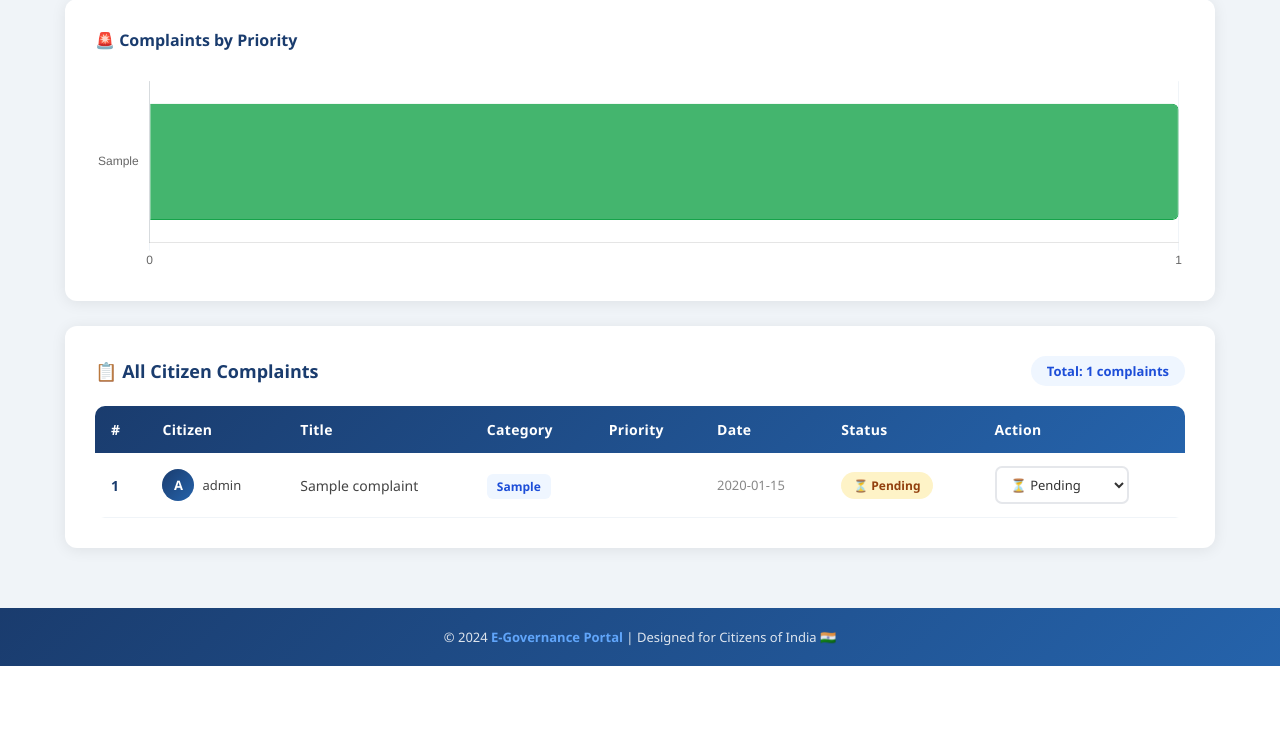
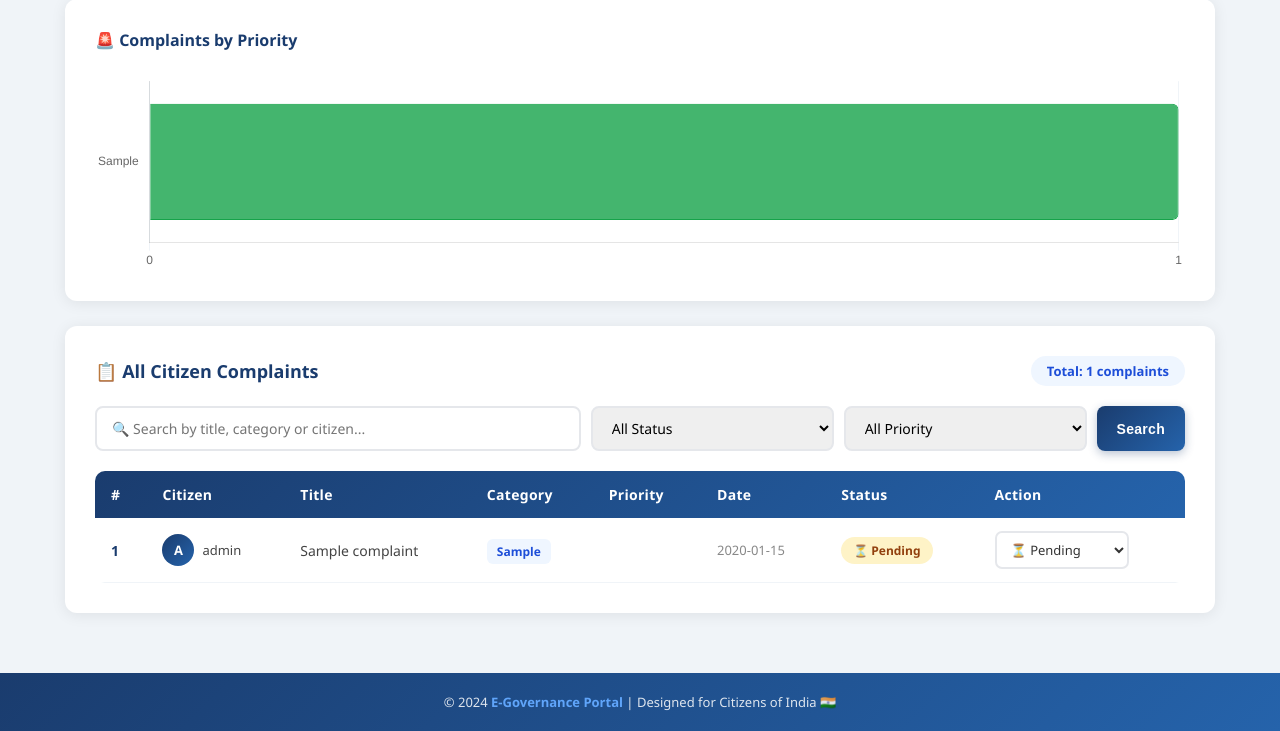
Before and after one commit to shivnandan-kumar/egovportal, a Flask app: page /admin in a window 1280 px wide. Shown: the part 782-1513 px from the top of the page. Before the commit the page ends 1448 px from the top, so only its background shows below. Run offline with Flask 3, Linux system fonts and the light colour scheme; the visitor is signed in with stand-in values (Sample User, id 1); data comes from the database, SQL or seed files in the repository; tables that the repository leaves empty hold one stand-in row (values such as "Sample post").

Commit message:
Added search, filter and pagination to admin dashboard

```diff
--- a/templates/admin_dashboard.html
+++ b/templates/admin_dashboard.html
@@ -76,7 +76,6 @@
 
 <!-- Chart.js Scripts -->
 <script>
-    // ====== STATUS PIE CHART ======
     const statusCtx = document.getElementById('statusChart').getContext('2d');
     new Chart(statusCtx, {
         type: 'doughnut',
@@ -84,11 +83,7 @@
             labels: ['Pending', 'In Progress', 'Resolved'],
             datasets: [{
                 data: [{{ pending }}, {{ inprogress }}, {{ resolved }}],
-                backgroundColor: [
-                    '#f59e0b',
-                    '#0891b2',
-                    '#16a34a'
-                ],
+                backgroundColor: ['#f59e0b', '#0891b2', '#16a34a'],
                 borderWidth: 0,
                 hoverOffset: 8
             }]
@@ -99,16 +94,12 @@
             plugins: {
                 legend: {
                     position: 'bottom',
-                    labels: {
-                        padding: 20,
-                        font: { size: 13 }
-                    }
+                    labels: { padding: 20, font: { size: 13 } }
                 }
             }
         }
     });
 
-    // ====== CATEGORY BAR CHART ======
     const categoryCtx = document.getElementById('categoryChart').getContext('2d');
     new Chart(categoryCtx, {
         type: 'bar',
@@ -126,24 +117,14 @@
         options: {
             responsive: true,
             maintainAspectRatio: false,
-            plugins: {
-                legend: { display: false }
-            },
+            plugins: { legend: { display: false } },
             scales: {
-                y: {
-                    beginAtZero: true,
-                    ticks: { stepSize: 1 },
-                    grid: { color: '#f0f4f8' }
-                },
-                x: {
-                    grid: { display: false },
-                    ticks: { font: { size: 11 } }
-                }
+                y: { beginAtZero: true, ticks: { stepSize: 1 }, grid: { color: '#f0f4f8' } },
+                x: { grid: { display: false }, ticks: { font: { size: 11 } } }
             }
         }
     });
 
-    // ====== PRIORITY BAR CHART ======
     const priorityCtx = document.getElementById('priorityChart').getContext('2d');
     new Chart(priorityCtx, {
         type: 'bar',
@@ -157,11 +138,7 @@
                     'rgba(245, 158, 11, 0.8)',
                     'rgba(220, 38, 38, 0.8)'
                 ],
-                borderColor: [
-                    '#16a34a',
-                    '#f59e0b',
-                    '#dc2626'
-                ],
+                borderColor: ['#16a34a', '#f59e0b', '#dc2626'],
                 borderWidth: 1,
                 borderRadius: 6
             }]
@@ -170,18 +147,10 @@
             responsive: true,
             maintainAspectRatio: false,
             indexAxis: 'y',
-            plugins: {
-                legend: { display: false }
-            },
+            plugins: { legend: { display: false } },
             scales: {
-                x: {
-                    beginAtZero: true,
-                    ticks: { stepSize: 1 },
-                    grid: { color: '#f0f4f8' }
-                },
-                y: {
-                    grid: { display: false }
-                }
+                x: { beginAtZero: true, ticks: { stepSize: 1 }, grid: { color: '#f0f4f8' } },
+                y: { grid: { display: false } }
             }
         }
     });
@@ -189,6 +158,8 @@
 
 <!-- ====== COMPLAINTS TABLE ====== -->
 <div class="card">
+
+    <!-- Header -->
     <div style="display: flex; justify-content: space-between; align-items: center; margin-bottom: 20px; flex-wrap: wrap; gap: 10px;">
         <h3 style="color: #1a3c6e; font-size: 18px; font-weight: 700;">
             📋 All Citizen Complaints
@@ -198,6 +169,53 @@
         </div>
     </div>
 
+    <!-- ====== SEARCH & FILTER BAR ====== -->
+    <form method="GET" action="/admin" style="margin-bottom: 20px;">
+        <div style="display: grid; grid-template-columns: 2fr 1fr 1fr auto; gap: 10px;">
+
+            <!-- Search -->
+            <input
+                type="text"
+                name="search"
+                placeholder="🔍 Search by title, category or citizen..."
+                value="{{ search }}"
+                style="padding: 10px 15px; border: 2px solid #e5e7eb; border-radius: 8px; font-size: 14px; font-family: inherit;">
+
+            <!-- Status Filter -->
+            <select name="status" style="padding: 10px 15px; border: 2px solid #e5e7eb; border-radius: 8px; font-size: 14px; font-family: inherit;">
+                <option value="">All Status</option>
+                <option value="Pending"     {% if status == 'Pending' %}selected{% endif %}>⏳ Pending</option>
+                <option value="In Progress" {% if status == 'In Progress' %}selected{% endif %}>🔄 In Progress</option>
+                <option value="Resolved"    {% if status == 'Resolved' %}selected{% endif %}>✅ Resolved</option>
+            </select>
+
+            <!-- Priority Filter -->
+            <select name="priority" style="padding: 10px 15px; border: 2px solid #e5e7eb; border-radius: 8px; font-size: 14px; font-family: inherit;">
+                <option value="">All Priority</option>
+                <option value="High"   {% if priority == 'High' %}selected{% endif %}>🔴 High</option>
+                <option value="Medium" {% if priority == 'Medium' %}selected{% endif %}>🟡 Medium</option>
+                <option value="Low"    {% if priority == 'Low' %}selected{% endif %}>🟢 Low</option>
+            </select>
+
+            <!-- Search Button -->
+            <button type="submit" class="btn btn-primary" style="padding: 10px 20px; font-size: 14px;">
+                Search
+            </button>
+
+        </div>
+
+        <!-- Clear Filters -->
+        {% if search or status or priority %}
+        <div style="margin-top: 10px;">
+            <a href="/admin" style="color: #dc3545; font-size: 13px; font-weight: 600; text-decoration: none;">
+                ✕ Clear Filters
+            </a>
+        </div>
+        {% endif %}
+
+    </form>
+
+    <!-- ====== TABLE ====== -->
     {% if complaints %}
     <div class="table-wrapper">
         <table>
@@ -287,11 +305,51 @@
     {% else %}
     <div style="text-align: center; padding: 60px 20px;">
         <div style="font-size: 70px; margin-bottom: 15px;">📭</div>
-        <h3 style="color: #1a3c6e; margin-bottom: 10px;">No Complaints Yet</h3>
+        <h3 style="color: #1a3c6e; margin-bottom: 10px;">No Complaints Found</h3>
         <p style="color: #888; font-size: 14px;">
-            No complaints have been submitted by citizens yet.
+            {% if search or status or priority %}
+                No complaints match your search.
+                <a href="/admin" style="color: #2563ab; font-weight: 600;">Clear filters</a>
+            {% else %}
+                No complaints submitted yet.
+            {% endif %}
         </p>
     </div>
+    {% endif %}
+
+    <!-- ====== PAGINATION ====== -->
+    {% if total_pages > 1 %}
+    <div style="display: flex; justify-content: center; align-items: center; gap: 8px; margin-top: 25px; flex-wrap: wrap;">
+
+        <!-- Previous -->
+        {% if page > 1 %}
+        <a href="/admin?page={{ page - 1 }}&search={{ search }}&status={{ status }}&priority={{ priority }}"
+           style="padding: 8px 16px; border-radius: 8px; background: #1a3c6e; color: white; text-decoration: none; font-size: 14px; font-weight: 600;">
+            ← Prev
+        </a>
+        {% endif %}
+
+        <!-- Page Numbers -->
+        {% for p in range(1, total_pages + 1) %}
+        <a href="/admin?page={{ p }}&search={{ search }}&status={{ status }}&priority={{ priority }}"
+           style="padding: 8px 14px; border-radius: 8px; text-decoration: none; font-size: 14px; font-weight: 600;
+                  {% if p == page %}background: #2563ab; color: white;{% else %}background: #f0f4f8; color: #1a3c6e;{% endif %}">
+            {{ p }}
+        </a>
+        {% endfor %}
+
+        <!-- Next -->
+        {% if page < total_pages %}
+        <a href="/admin?page={{ page + 1 }}&search={{ search }}&status={{ status }}&priority={{ priority }}"
+           style="padding: 8px 16px; border-radius: 8px; background: #1a3c6e; color: white; text-decoration: none; font-size: 14px; font-weight: 600;">
+            Next →
+        </a>
+        {% endif %}
+
+    </div>
+    <p style="text-align: center; color: #888; font-size: 13px; margin-top: 10px;">
+        Page {{ page }} of {{ total_pages }}
+    </p>
     {% endif %}
 
 </div>
```
